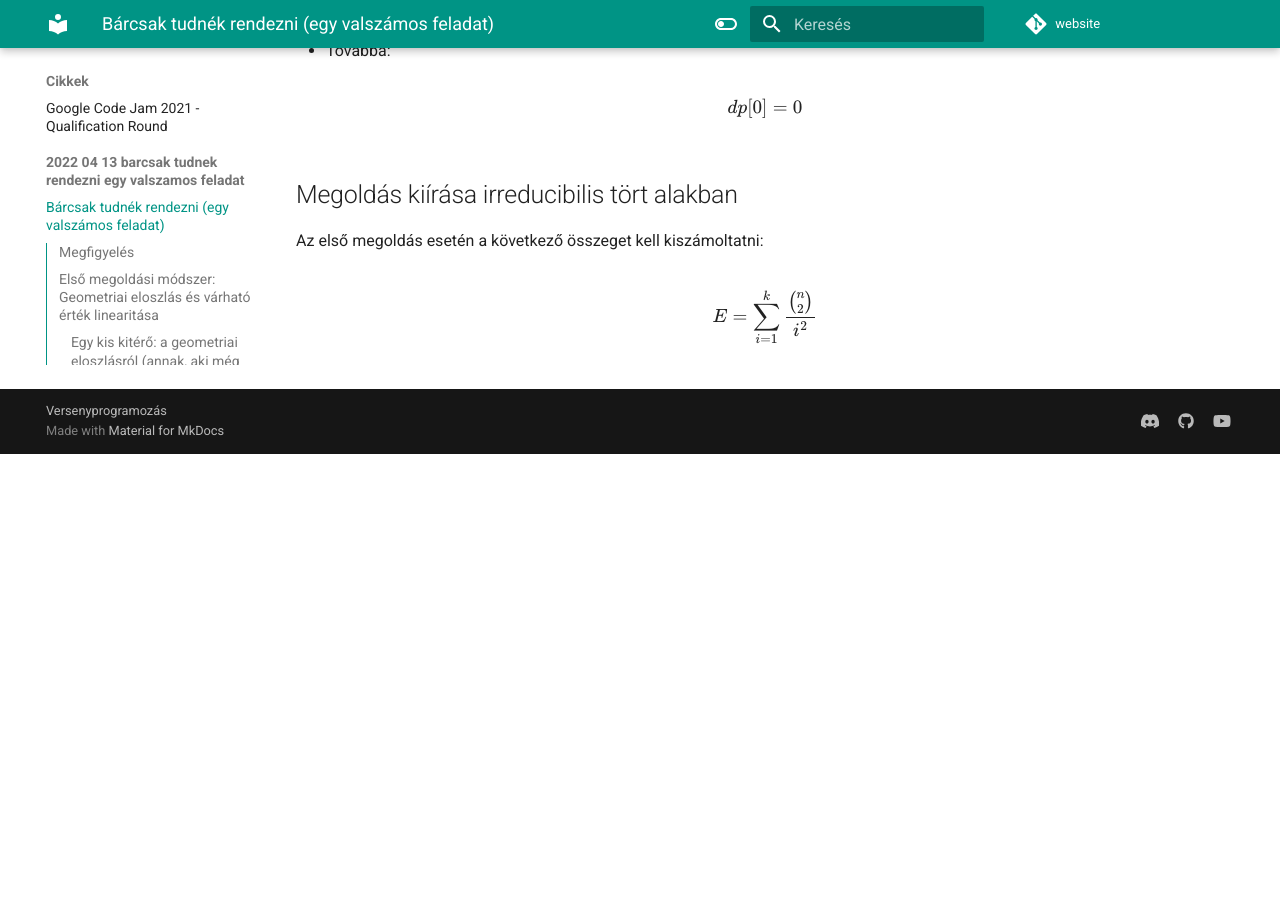
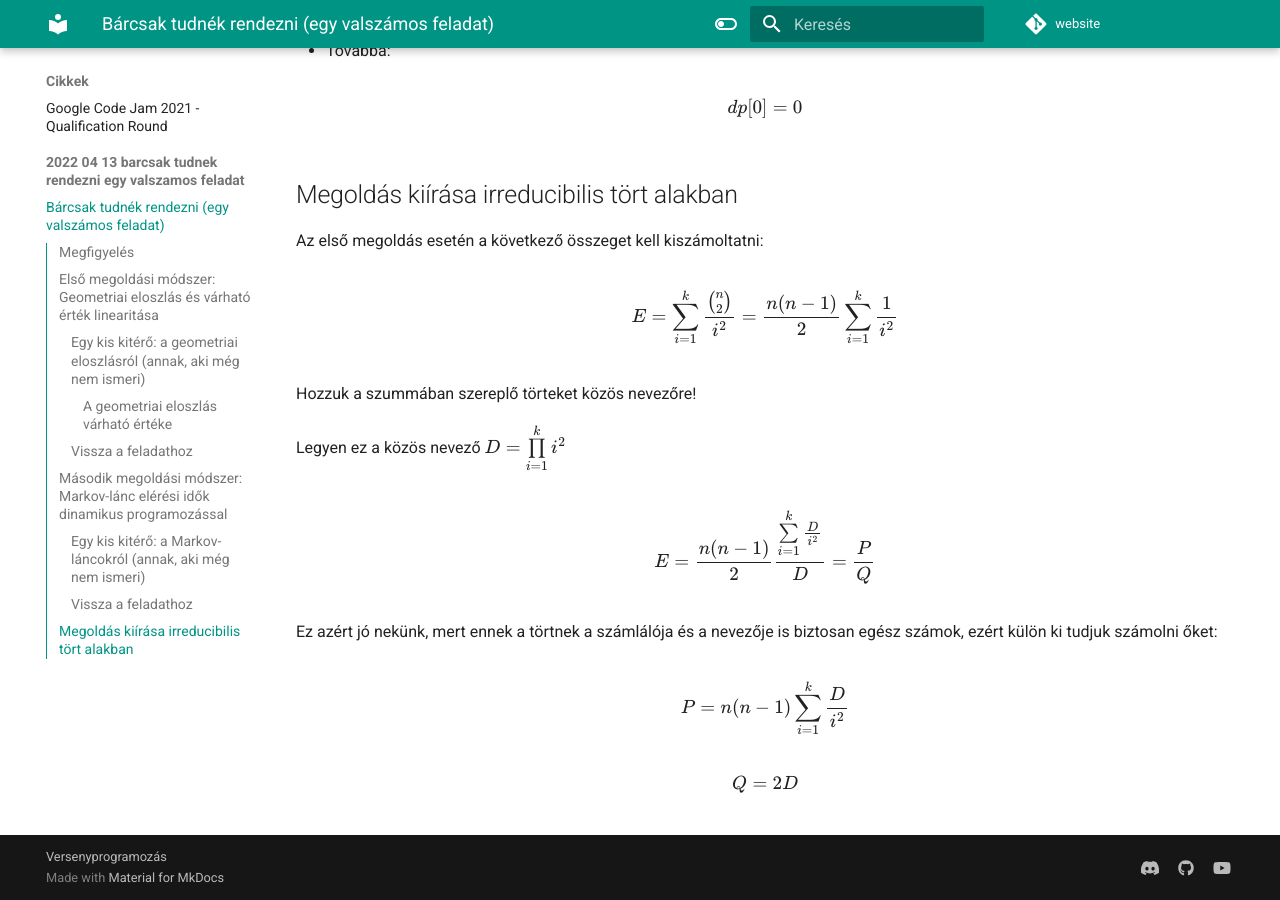
Before and after one commit to nemkin/versenyprogramozas-hu, an MkDocs documentation site: the page built from docs/cikkek/2022_04_13_barcsak_tudnek_rendezni_egy_valszamos_feladat/index.md, in a window 1280 px wide and 900 px high, scrolled down 10115 px. Built offline with MkDocs 1.6.1 and Material for MkDocs 9.7.7, drawn with Linux system fonts in a browser that asks for light colours; comment, search, counter and statistics services are not loaded; before the commit the page ends 10569 px from its top, so only the background shows below that.

Commit message:
Update index.md

```diff
--- a/docs/cikkek/2022_04_13_barcsak_tudnek_rendezni_egy_valszamos_feladat/index.md
+++ b/docs/cikkek/2022_04_13_barcsak_tudnek_rendezni_egy_valszamos_feladat/index.md
@@ -221,4 +221,16 @@ $$ dp[0] = 0 $$
 
 Az első megoldás esetén a következő összeget kell kiszámoltatni:
 
-$$E = \sum\limits_{i=1}^{k}\frac{\binom{n}{2}}{i^2}$$
+$$E = \sum\limits_{i=1}^{k}\frac{\binom{n}{2}}{i^2} = \frac{n(n-1)}{2}\sum\limits_{i=1}^{k}\frac{1}{i^2} $$
+
+Hozzuk a szummában szereplő törteket közös nevezőre!
+
+Legyen ez a közös nevező $D = \prod\limits_{i=1}^{k}i^2$
+
+$$E = \frac{n(n-1)}{2} \frac{\sum\limits_{i=1}^{k}\frac{D}{i^2}}{D}  = \frac{P}{Q}$$
+
+Ez azért jó nekünk, mert ennek a törtnek a számlálója és a nevezője is biztosan egész számok, ezért külön ki tudjuk számolni őket:
+
+$$ P = n(n-1) \sum\limits_{i=1}^{k}\frac{D}{i^2} $$
+
+$$ Q = 2D $$
```
